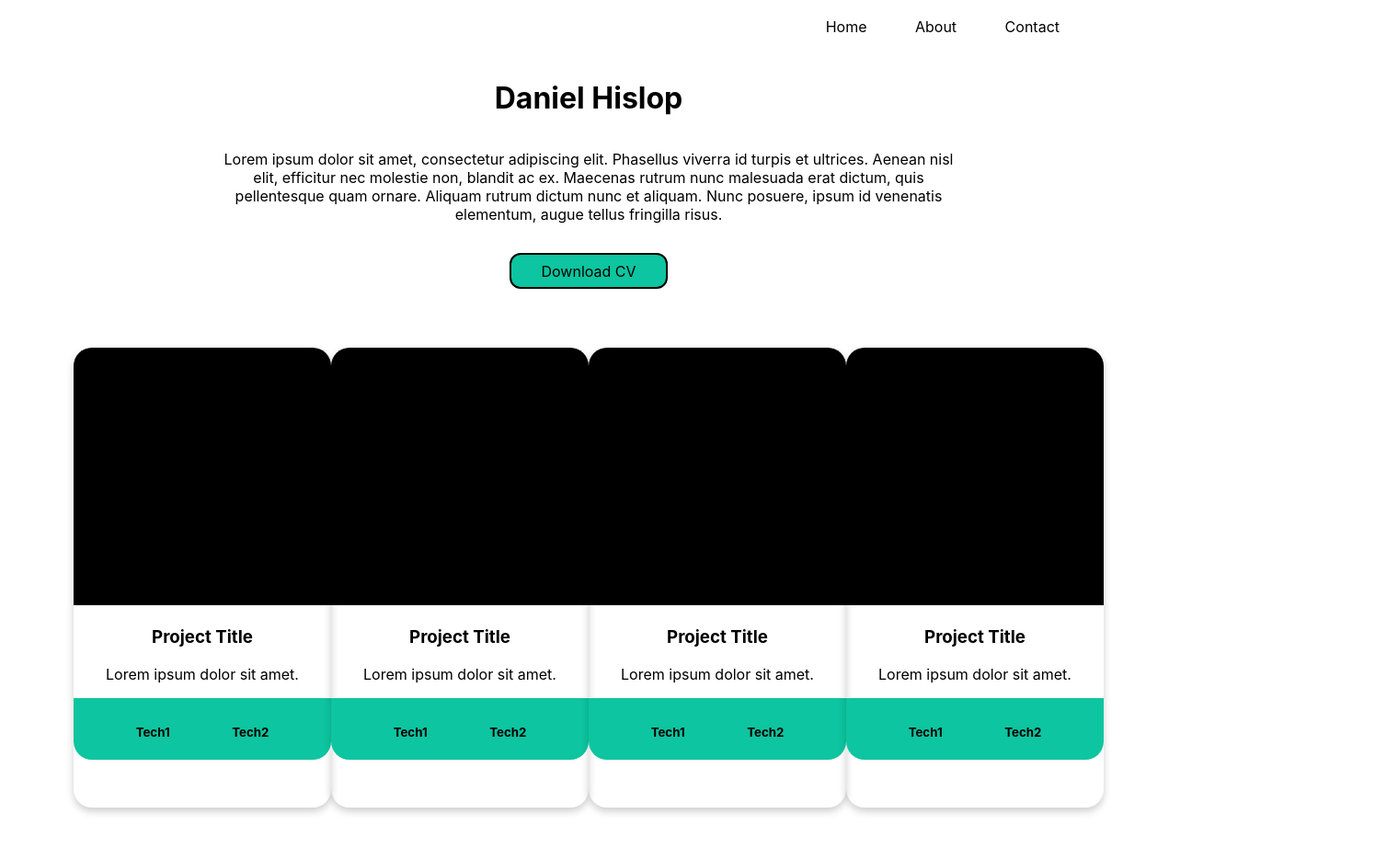
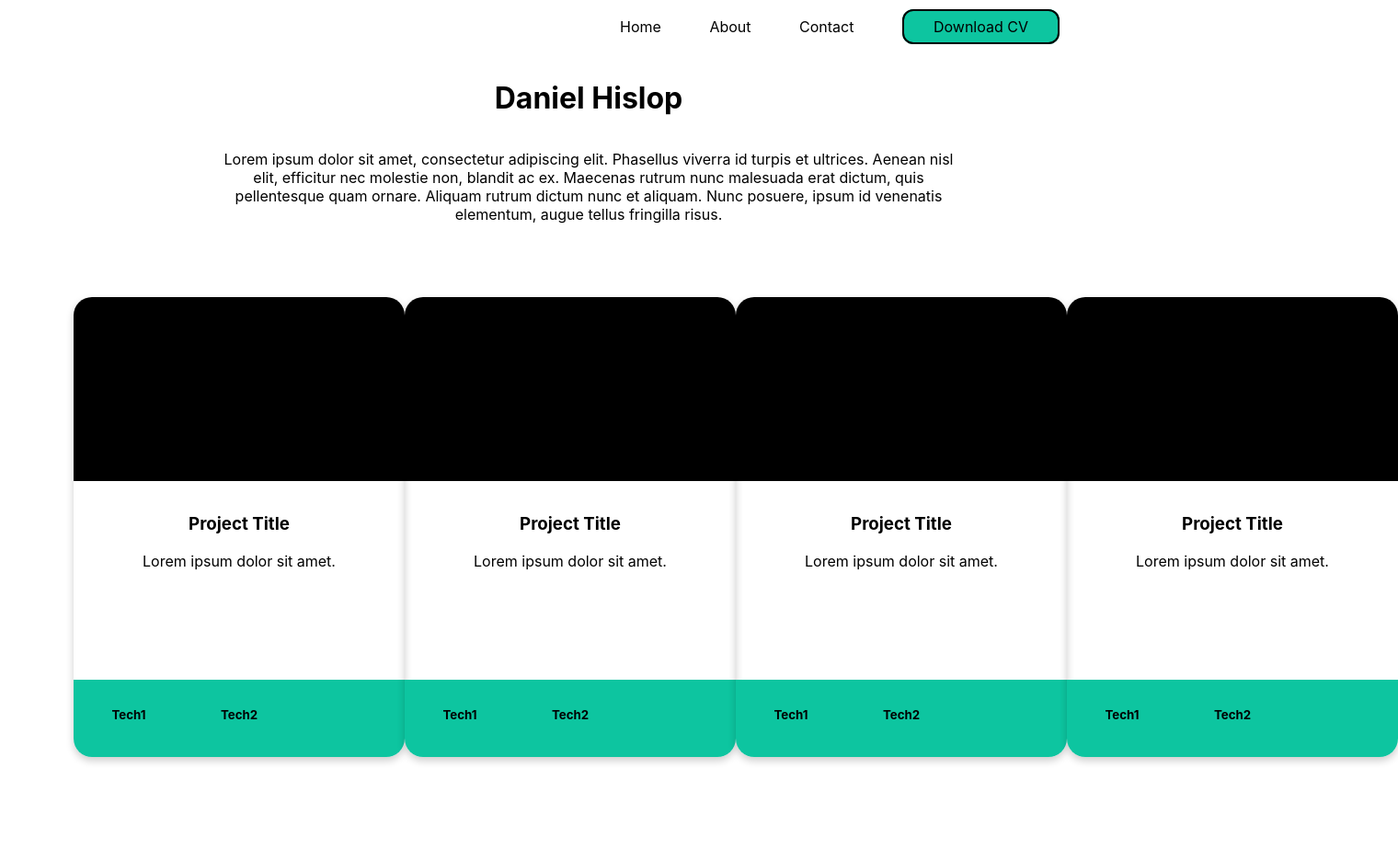
Before and after one commit to AyCarlito/AyCarlito.github.io, a plain HTML site: page index.html in a window 1280 px wide. Shown: the part 29-964 px from the top of the page at 92% size, 1520 px wide, since content can reach past the window. Drawn offline with Linux system fonts and the light colour scheme.

Commit message:
Project Cards updated to use css grid

```diff
--- a/index.html
+++ b/index.html
@@ -14,6 +14,7 @@
             <a href="#">Home</a>
             <a href="#">About</a>
             <a href="#footer">Contact</a>
+            <a class="download_button" href="#">Download CV</a>
         </nav>
     </header>
 
@@ -25,19 +26,14 @@
             Aliquam rutrum dictum nunc et aliquam. Nunc posuere, ipsum id venenatis elementum, augue tellus fringilla
             risus.
         </p>
-        <a class="download_button" href="#">Download CV</a>
     </div>
 
     <div class="projects_container">
 
         <div class="project">
-            <div class="project_image">
-                <img src="images/black.png">
-            </div>
-            <div class="project_title">
+            <div class="project_image"></div>
+            <div class="project_info">
                 <h3>Project Title</h3>
-            </div>
-            <div class="project_description">
                 <p>Lorem ipsum dolor sit amet.</p>
             </div>
             <div class="project_technologies">
@@ -51,13 +47,9 @@
         </div>
 
         <div class="project">
-            <div class="project_image">
-                <img src="images/black.png">
-            </div>
-            <div class="project_title">
+            <div class="project_image"></div>
+            <div class="project_info">
                 <h3>Project Title</h3>
-            </div>
-            <div class="project_description">
                 <p>Lorem ipsum dolor sit amet.</p>
             </div>
             <div class="project_technologies">
@@ -71,13 +63,9 @@
         </div>
 
         <div class="project">
-            <div class="project_image">
-                <img src="images/black.png">
-            </div>
-            <div class="project_title">
+            <div class="project_image"></div>
+            <div class="project_info">
                 <h3>Project Title</h3>
-            </div>
-            <div class="project_description">
                 <p>Lorem ipsum dolor sit amet.</p>
             </div>
             <div class="project_technologies">
@@ -91,13 +79,9 @@
         </div>
 
         <div class="project">
-            <div class="project_image">
-                <img src="images/black.png">
-            </div>
-            <div class="project_title">
+            <div class="project_image"></div>
+            <div class="project_info">
                 <h3>Project Title</h3>
-            </div>
-            <div class="project_description">
                 <p>Lorem ipsum dolor sit amet.</p>
             </div>
             <div class="project_technologies">
--- a/style.css
+++ b/style.css
@@ -52,42 +52,44 @@ body {
 }
 
 .project {
+    display: grid;
+    grid-template-columns: 360px;
+    grid-template-rows: 200px 200px 100px;
+    grid-template-areas: "image" "info" "technologies";
+
     width: 360px;
     height: 500px;
     box-shadow: 0 4px 8px 0 rgba(0,0,0,0.2);
-    border-radius: 20px;
-
     transition: 0.5s ease;
     text-align: center;
-}
-
-project:hover {
-    transform: scale(1.15);
+    border-radius: 20px;
 }
 
 .project_image {
+    grid-area: image;
     margin-top: 0em;
-}
-
-.project_image img{
-    margin-top: 0em;
-    width: 100%;
-    height: auto;
+    background-image: url("images/black.png");
     border-top-left-radius: 20px;
     border-top-right-radius: 20px;
 }
 
-.project_image:hover {
-    filter:blur(4px)
-}
+.project_technologies {
+    grid-area: technologies;
+    display: grid;
+    grid-template-columns: 1fr 1fr 1fr;
+    grid-template-rows: 1fr;
 
-.project_technologies {
-    display: flex;
-    justify-content: space-evenly;
     background-color: #0dc5a0;
     border-bottom-left-radius: 20px;
     border-bottom-right-radius: 20px;
+
+
 }
+
+.project:hover {
+    transform: scale(1.15);
+}
+
 
 footer{
     margin-top: 10em;
```
